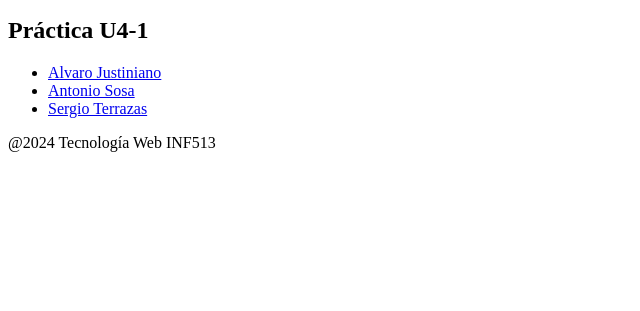
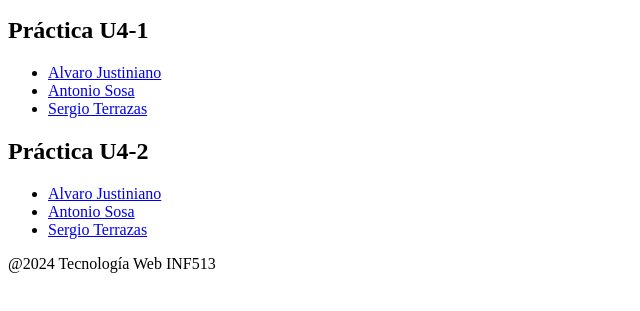
Before and after one commit to GatoJustiniano/inforeadme, a plain HTML site: page index.html in a window 1280 px wide. Shown: the part 101-412 px from the top of the page, without its empty margins (0-640 px from the left). Drawn offline with Linux system fonts and the light colour scheme.

Commit message:
add u4-2

```diff
--- a/index.html
+++ b/index.html
@@ -21,6 +21,14 @@
             <li><a href="/inf513/grupo10sc/practica-u4-1/terrazas/">Sergio Terrazas</a></li>
         </ul>
     </section>
+    <section>
+        <h2>Práctica U4-2</h2>
+        <ul>
+            <li><a href="/inf513/grupo10sc/practica-u4-2/justiniano/form_contact.html">Alvaro Justiniano</a></li>
+            <li><a href="/inf513/grupo10sc/practica-u4-2/sosa/">Antonio Sosa</a></li>
+            <li><a href="/inf513/grupo10sc/practica-u4-2/terrazas/">Sergio Terrazas</a></li>
+        </ul>
+    </section>
 
     <section>
 
```
